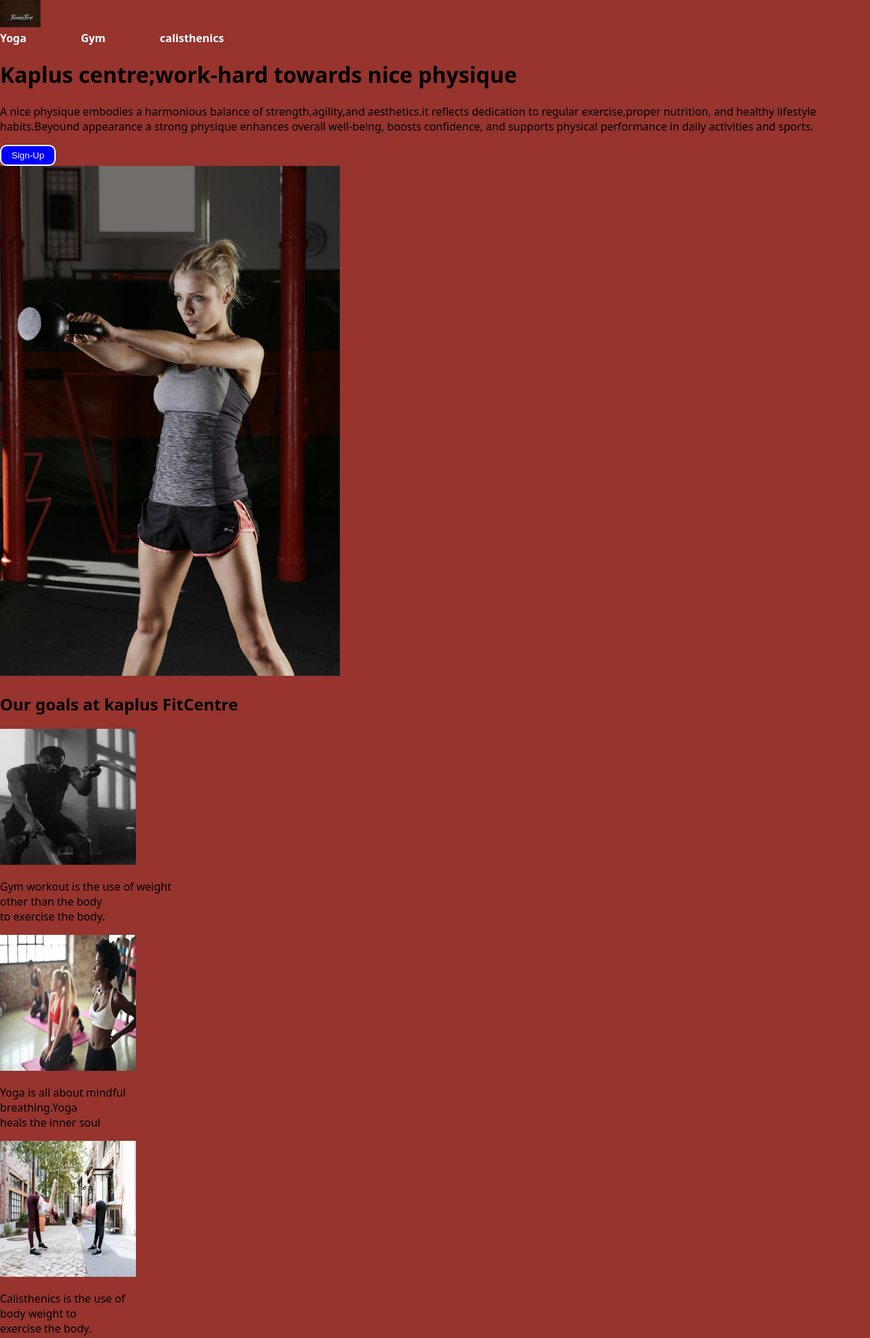
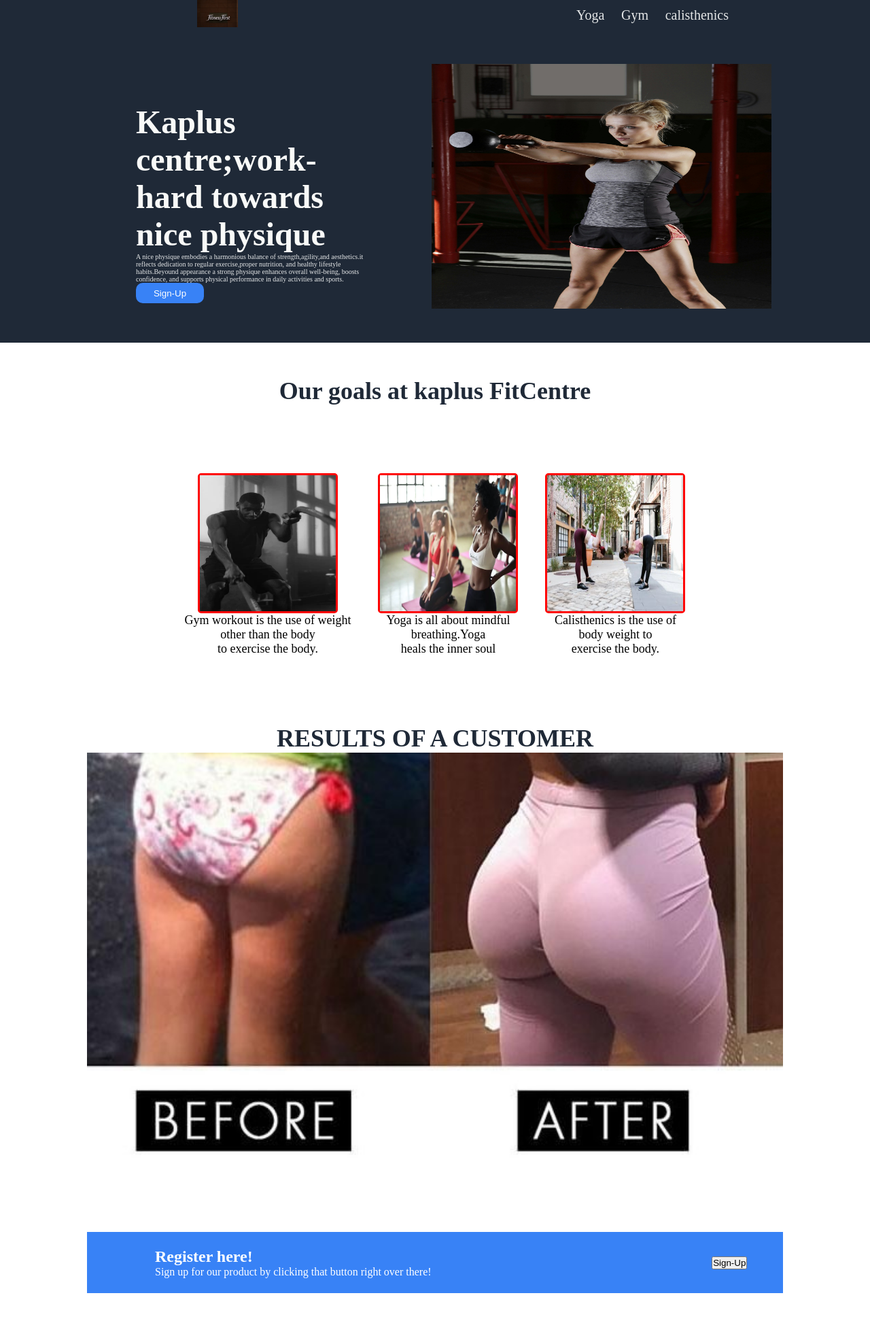
Before and after one commit to BAWA7t/Landing_page, a plain HTML site: page index.html in a window 1280 px wide. Shown: the top 1968 px of the page at 68% size. Drawn offline with Linux system fonts and the light colour scheme.

Commit message:
styled footer and buttons on the page

```diff
--- a/style.css
+++ b/style.css
@@ -1,176 +1,196 @@
-body {
-    margin: 0px;
-    padding: 0px;
-    display: flex;
-    flex-direction: column;
-    font-family: system-ui, -apple-system, BlinkMacSystemFont, 'Segoe UI', Roboto, Oxygen, Ubuntu, Cantarell, 'Open Sans', 'Helvetica Neue', sans-serif;
-    background-color: rgba(128, 9, 0, 0.822);
-}
-.header{
-    display: flex;
-    justify-content: space-between;
-    margin: 0px 150px 0 150px;
-}
-
-ul {
-    list-style-type: none;
-    display: flex;
-    flex-direction: row;
-    gap: 80px;
-    cursor: pointer;
+* {
     margin: 0;
     padding: 0;
 }
 
-a {
-    text-decoration: none;
-    color: hwb(0 0% 100%);
-    font-weight: bold;
-    color: white;
-
+.first-section{
+    background-color: #1F2937;
 }
 
-.subheader {
-    margin: 100px 150px 0 150px;
+.navbar-right ul li.header-link a {
+    height: 40px; /* Adjust to match the height of the logo */
     display: flex;
-    flex-direction: row;
-    #margin-top: 100px;
-    height: auto;
-    flex: 1;
-    border: 2px solid yellow;
-    height: 600px;
+    align-items: center;
 }
 
-.sidebar > h1 {
-    color: hsl(315, 100%, 50%);
+a {
+    font-size: 20px;
+    color: #e5e7e8;
+    text-decoration: none;
 }
-
-.sidebar > p {
-    color: rgb(201, 103, 64);
-}
-.button {
-    padding: 0px;
-    margin: 0px;
-
-
-}
-
-button{
-    color: white;
-    background-color: blue;
-    border-radius: 10px;
-    display: flex;
-    padding: 6px 15px 6px 15px;
-    margin: 0;
-    cursor: pointer;
-    border: 2px solid white;
-}
-
-.leftside {
-    width: 500px;
-    display: flex;
-    flex-direction: column;
-    padding: 0px;
-
-    min-height: 400px;
-
-    flex-shrink: 1;
-}
-.rightside > img {
-
-    display: flex;
-    align-items: stretch;
-    flex-shrink: 1;
-
-}
-.Main_page {
-    display: flex;
-    flex-direction: column;
-    padding: 0 150px 0 150px;
-
-}
-.sectionOne {
-
-    display: flex;
-    justify-content: center;
-    gap: 40px;
-
-
-}
-
-.container  {
-    min-width: 200px;
-    flex:1;
-
-
-}
-.text {
-    text-align: left;
-}
-
-.about > img {
-    width: 220px;
-    height: 300px;
-}
-.infor {
-    width: 600px;
-    height: 50px;
-    color: hsl(0, 0%, 0%);
-    display: flex;
-    justify-content: center;
-    font-size: 40px;
-    margin: 50px 0;
-
-}
-
-.sectionTwo {
-    display: flex;
-    justify-content: center;
-    gap: 50px;
-    flex-direction: column;
-    background-color: rgb(179, 133, 133);
-
-}
-.testimonycontainer {
-    min-width: 400px;
-    min-height: 500px;
-    flex: 1;
-}
-.testimage img {
-    min-width: 600px;
-
-}
-
-.sectionThree {
-    border: 2px solid black;
-    border-radius: 10px;
-    display: flex;
-    flex-direction: row;
-    align-items: center;
-    justify-content: center;
-    background-color: blue;
-
-}
-
-.lefttext > h3 {
-    padding: 0px;
-}
-.lefttext > p {
-    padding-top: -2px;
-    color: white;
-    background-color: rgba(49, 49, 190, 0.527);
-    border-radius: 5px;
-    cursor:pointer;
-
+.header-link {
+    font-size: 10px;
+    color: #e5e7e8;
 }
 
 
+.navbar{
+    display: flex;
+    flex-direction: row;
+}
+
+ul{
+    display: flex;
+    flex-direction: row;
+    margin: 0;
+    padding: 0;
+    width: 35%;
+    justify-content: space-between;
+}
+.navbar-left{
+    display: flex;
+    width: 50%;
+    justify-content: center;
+    align-items: center;
+}
+.navbar-right{
+    display: flex;
+    width: 50%;
+    justify-content: center;
+    align-items: center;
+}
+
+h1 {
+    font-size: 48px;
+    font-weight: bolder;
+    color: #f9faf8;
+}
+
+.content {
+    display: flex;
+    margin: 50px;
+
+}
+.content-right{
+    display: flex;
+    justify-content: center;
+    align-items: center;
+    flex-direction: column;
+    width: 50%;
+}
+.content-left{
+    display: flex;
+    flex-direction: column;
+    justify-content: center;
+    width: 50%;
+    margin-left: 150px;
+    margin-right: 100px;
+}
+
+.content-right > img {
+    margin-bottom: 50px;
+    height: 360px;
+    margin-right: 100px;
+}
+
+.sign-up-first-section{
+    background-color: #3882f6;
+    color: white;
+    width: 100px;
+    height: 30px;
+    border-radius: 10px;
+    border:1px blue;
+}
+
+h2{
+    font-size: 36px;
+    font-weight: bolder;
+    color: #1F2937;
+    text-align: center;
+}
+.row-of-blue-div{
+    display: flex;
+    justify-content: center;
+    align-items: center;
+    justify-content: center;
+    max-width: 100%;
+    margin: 100px;
+
+}
+.box-blue{
+    border: 3px solid red;
+    width: 200px;
+    height: 200px;
+    border-radius: 5px;
+}
+.box-blue-msg {
+    display: flex;
+    flex-direction: column;
+    align-items: center;
+    margin: 0 20px;
+}
+ /*.second-section{
+    display: flex;
+    flex-direction: column;
+    justify-self: center;
+} */
+
+.p-second {
+    text-align: center;
+    font-size: 18px;
+}
+
+
+.third-section > img{
+    display: flex;
+    justify-content: center;
+    align-items: center;
+}
+.testimage {
+    display: flex;
+    justify-content: center;
+    align-items: center;
+}
+
+
+.last-div{
+    height: 300px;
+    display: flex;
+    justify-content: center;
+    align-items: center;
+}
+
+.blue-container{
+    background-color: #3882f6;
+    width: 80%;
+    height: 30%;
+    display: flex;
+}
+.left {
+    width: 80%;
+    margin-left: 100px;
+    display: flex;
+    justify-content: center;
+    flex-direction: column;
+}
+
+h4{
+    font-size: 24px;
+    color: white;
+}
+.left > p{
+    color: white;
+}
+
+.right{
+    display: flex;
+    justify-content: flex-start;
+    align-items: center;
+}
+.bth-last-div{
+    background-color: #3882f6;
+    color: white;
+    width: 100px;
+    height: 30px;
+    border-radius: 10px;
+    border:1px solid white;
+}
+
 .footer {
     display: flex;
+    justify-content: center;
     align-items: center;
-    justify-content: center;
+    background-color: #1F2937;
+    color: #e5e7e8;
+    height: 50px;
 }
-
-.footer,.header,subheader {
-    background-color: rgba(128, 0, 0, 0.788);
-}
```
